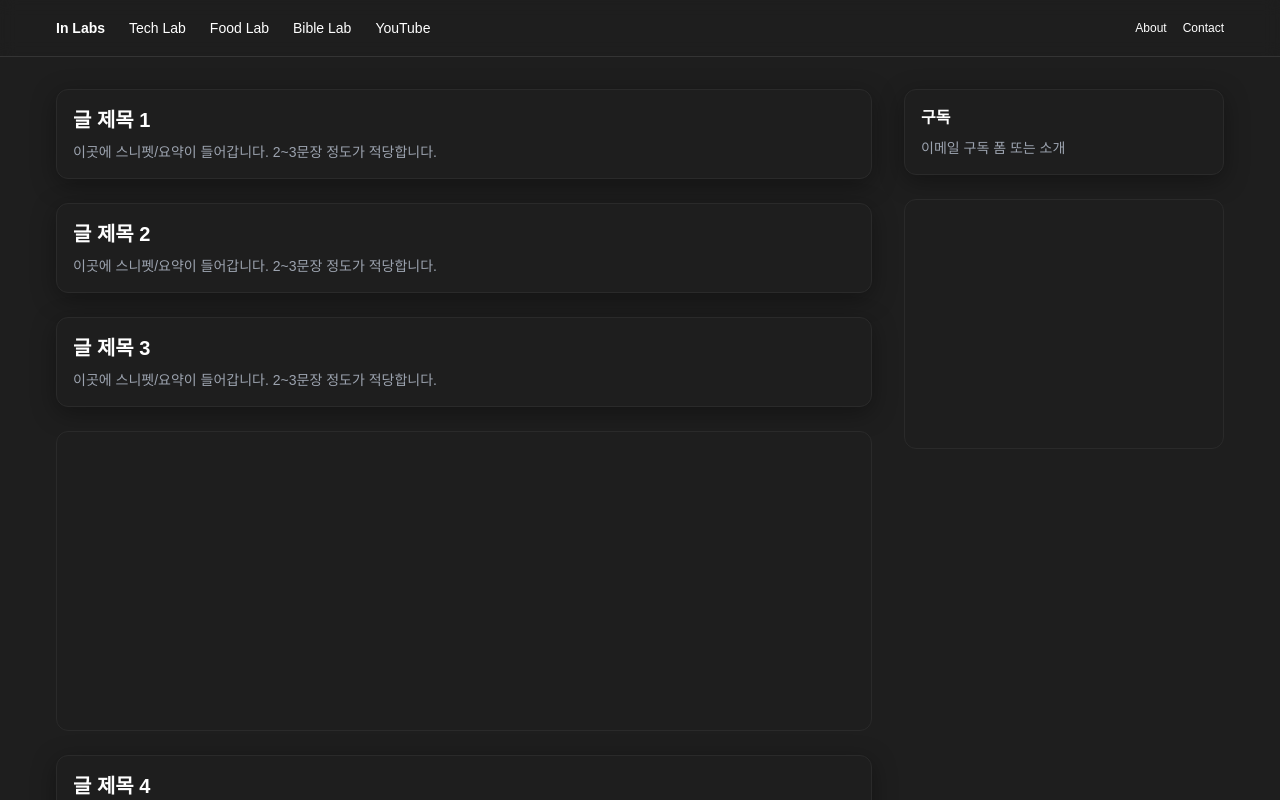
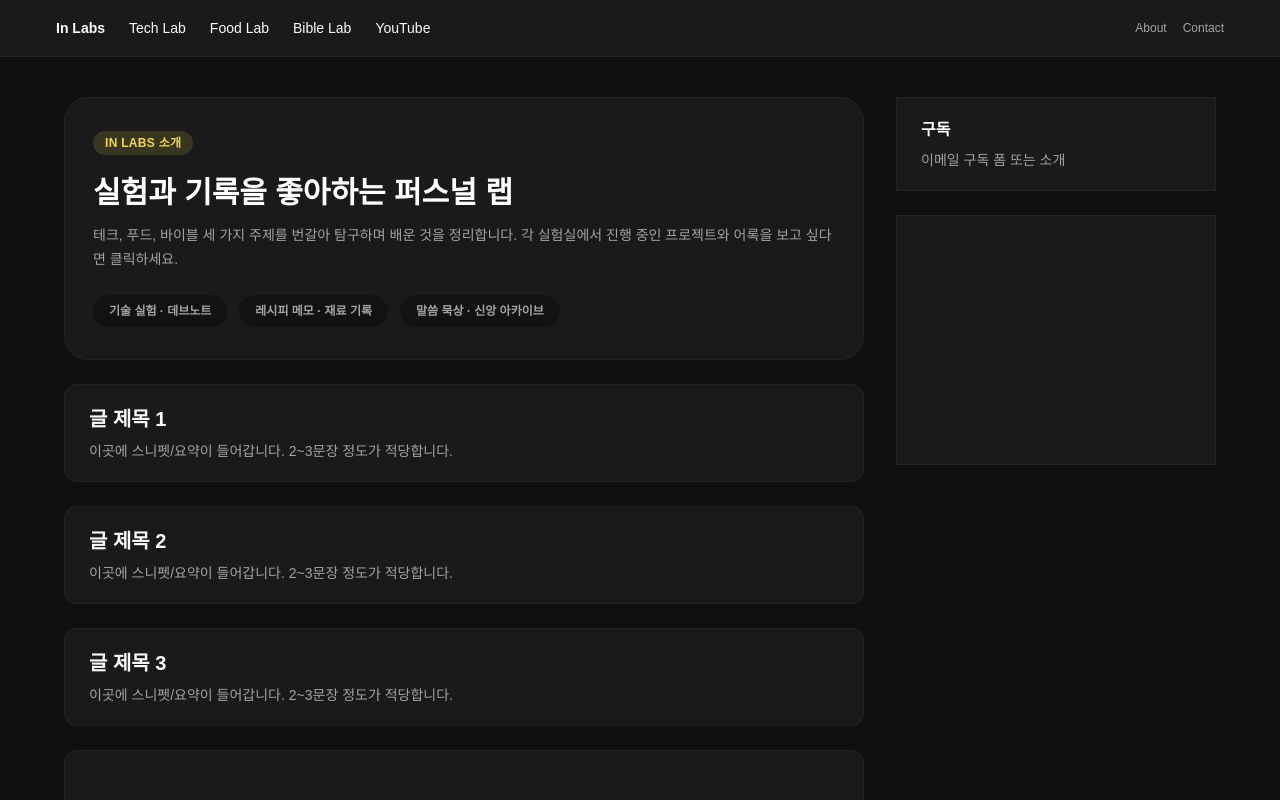
Before and after one commit to in63119/in-labs, a Next.js app: page / in a window 1280 px wide. Shown: the top 800 px of the page. Built offline with nearby package versions, Linux system fonts and the light colour scheme.

Commit message:
main page setting

```diff
--- a/src/app/bible-lab/page.tsx
+++ b/src/app/bible-lab/page.tsx
@@ -45,7 +45,7 @@ export default function BibleLabIndex() {
         {POSTS.map((post) => (
           <li
             key={post.slug}
-            className="rounded-xl border border-[#2A2A2A] bg-[#1E1E1E] p-4 transition hover:shadow-[var(--shadow-card)]"
+            className="border border-[color:var(--color-border-strong)] bg-[color:var(--color-charcoal-plus)] px-5 py-4 transition"
           >
             <time className="block text-xs text-[color:var(--color-subtle)]">
               {post.date}
--- a/src/app/globals.css
+++ b/src/app/globals.css
@@ -1,16 +1,19 @@
 @import "tailwindcss";
 
 :root {
-  --color-charcoal: #1e1e1e;
-  --color-charcoal-plus: #2a2a2a;
-  --color-ink: #ffffff;
-  --color-subtle: #9ca3af;
-  --color-accent: #f2d74b;
-  --color-accent-hover: #e9c93a;
+  --color-charcoal: #101010; /* Deep void */
+  --color-charcoal-plus: #1a1a1a; /* Raised surface */
+  --color-ink: #f9fafb;
+  --color-subtle: #a3a3a3;
+  --color-accent: #f2d74b; /* Signature yellow */
+  --color-accent-hover: #f6df68;
+  --color-accent-soft: #2a250f;
   --color-border: rgba(255, 255, 255, 0.08);
-  --color-border-strong: #2a2a2a;
-  --color-badge-bg: rgba(242, 215, 75, 0.15);
-  --shadow-card: 0 6px 24px rgba(0, 0, 0, 0.35);
+  --color-border-strong: #242424;
+  --color-badge-bg: rgba(242, 215, 75, 0.14);
+  --color-info: #60a5fa;
+  --color-success: #58d497;
+  --color-danger: #f87171;
 }
 
 @theme inline {
--- a/src/app/layout.tsx
+++ b/src/app/layout.tsx
@@ -30,45 +30,47 @@ export default function RootLayout({
           </>
         )}
       </head>
-      <body className="min-h-screen bg-[#1E1E1E] text-white">
-        <header className="border-b border-white/10 bg-[#1E1E1E]/90 backdrop-blur">
-          <nav className="mx-auto max-w-[1200px] px-4 h-14 flex items-center gap-6 text-sm">
+      <body className="min-h-screen bg-[color:var(--color-charcoal)] text-[color:var(--color-ink)]">
+        <header className="border-b border-[color:var(--color-border-strong)] bg-[color:var(--color-charcoal-plus)]">
+          <nav className="mx-auto max-w-[1200px] px-4 h-14 flex items-center gap-6 text-sm text-[color:var(--color-ink)]">
             <Link
               href="/"
-              className="font-semibold text-white hover:text-[#F2D74B]"
+              className="font-semibold text-[color:var(--color-ink)] transition-colors"
             >
               In Labs
             </Link>
-            <Link href="/tech-lab" className="hover:text-[#F2D74B]">
+            <Link href="/tech-lab" className="transition-colors">
               Tech Lab
             </Link>
-            <Link href="/food-lab" className="hover:text-[#F2D74B]">
+            <Link href="/food-lab" className="transition-colors">
               Food Lab
             </Link>
-            <Link href="/bible-lab" className="hover:text-[#F2D74B]">
+            <Link href="/bible-lab" className="transition-colors">
               Bible Lab
             </Link>
-            <Link href="/youtube" className="hover:text-[#F2D74B]">
+            <Link href="/youtube" className="transition-colors">
               YouTube
             </Link>
-            <div className="ml-auto flex items-center gap-4 text-xs">
-              <Link href="/about" className="hover:text-[#F2D74B]">
+            <div className="ml-auto flex items-center gap-4 text-xs text-[color:var(--color-subtle)]">
+              <Link href="/about" className="transition-colors">
                 About
               </Link>
-              <Link href="/contact" className="hover:text-[#F2D74B]">
+              <Link href="/contact" className="transition-colors">
                 Contact
               </Link>
             </div>
           </nav>
         </header>
-        <main className="mx-auto max-w-[1200px] px-4 py-8">{children}</main>
-        <footer className="mt-16 border-t border-white/10 bg-[#1E1E1E]">
+        <main className="mx-auto mt-10 max-w-[1200px] space-y-10 px-6 pb-16">
+          {children}
+        </main>
+        <footer className="mt-16 border-t border-[color:var(--color-border-strong)] bg-[color:var(--color-charcoal)]">
           <div className="mx-auto max-w-[1200px] px-4 py-8 text-sm text-[color:var(--color-subtle)] flex flex-wrap gap-4">
             <span>© {new Date().getFullYear()} In Labs</span>
-            <Link href="/privacy" className="hover:text-[#F2D74B]">
+            <Link href="/privacy">
               Privacy
             </Link>
-            <Link href="/terms" className="hover:text-[#F2D74B]">
+            <Link href="/terms">
               Terms
             </Link>
           </div>
--- a/src/app/page.tsx
+++ b/src/app/page.tsx
@@ -1,16 +1,49 @@
 // app/page.tsx
+import Link from "next/link";
+
 import AdSlot from "@/components/AdSlot";
 
 export default function HomePage() {
   return (
     <div className="grid grid-cols-1 lg:grid-cols-[minmax(0,1fr)_320px] gap-8">
-      {/* Left: List */}
+      {/* Left column */}
+      <div className="space-y-6">
+        <Link
+          href="/about"
+          aria-label="In Labs 소개 페이지로 이동"
+          className="block overflow-hidden rounded-3xl border border-[color:var(--color-border-strong)] bg-[color:var(--color-charcoal-plus)] px-7 py-8"
+        >
+          <div className="inline-flex items-center gap-2 rounded-full bg-[color:var(--color-badge-bg)] px-3 py-1 text-xs font-semibold uppercase tracking-wide text-[color:var(--color-accent)]">
+            In Labs 소개
+          </div>
+          <h1 className="mt-5 text-3xl font-bold text-white">
+            실험과 기록을 좋아하는 퍼스널 랩
+          </h1>
+          <p className="mt-3 text-sm leading-6 text-[color:var(--color-subtle)]">
+            테크, 푸드, 바이블 세 가지 주제를 번갈아 탐구하며 배운 것을
+            정리합니다. 각 실험실에서 진행 중인 프로젝트와 어록을 보고 싶다면
+            클릭하세요.
+          </p>
+          <div className="mt-6 flex flex-wrap gap-3 text-xs font-semibold text-[color:var(--color-subtle)]">
+            <span className="flex items-center gap-2 rounded-full bg-black/30 px-4 py-2">
+              기술 실험 · 데브노트
+            </span>
+            <span className="flex items-center gap-2 rounded-full bg-black/30 px-4 py-2">
+              레시피 메모 · 재료 기록
+            </span>
+            <span className="flex items-center gap-2 rounded-full bg-black/30 px-4 py-2">
+              말씀 묵상 · 신앙 아카이브
+            </span>
+          </div>
+        </Link>
+
+        {/* Post feed */}
         <section className="space-y-6">
           {/* 카드 1~3 */}
           {[1, 2, 3].map((i) => (
             <article
               key={i}
-            className="rounded-xl border border-[#2A2A2A] bg-[#1E1E1E] p-4 shadow-[var(--shadow-card)]"
+              className="rounded-xl border border-[color:var(--color-border-strong)] bg-[color:var(--color-charcoal-plus)] px-6 py-5"
             >
               <h2 className="text-xl font-semibold">글 제목 {i}</h2>
               <p className="mt-2 text-sm text-[color:var(--color-subtle)]">
@@ -23,14 +56,14 @@ export default function HomePage() {
           <AdSlot
             slotId="YOUR_SLOT_ID_INFEED_1"
             minHeight={300}
-          className="rounded-xl border border-[#2A2A2A] bg-[#1E1E1E] p-4"
+            className="rounded-xl border border-[color:var(--color-border-strong)] bg-[color:var(--color-charcoal-plus)] px-6 py-5"
           />
 
           {/* 카드 4~8 */}
           {[4, 5, 6, 7, 8].map((i) => (
             <article
               key={i}
-            className="rounded-xl border border-[#2A2A2A] bg-[#1E1E1E] p-4 shadow-[var(--shadow-card)]"
+              className="rounded-xl border border-[color:var(--color-border-strong)] bg-[color:var(--color-charcoal-plus)] px-6 py-5"
             >
               <h2 className="text-xl font-semibold">글 제목 {i}</h2>
               <p className="mt-2 text-sm text-[color:var(--color-subtle)]">
@@ -43,13 +76,14 @@ export default function HomePage() {
           <AdSlot
             slotId="YOUR_SLOT_ID_INFEED_2"
             minHeight={300}
-          className="rounded-xl border border-[#2A2A2A] bg-[#1E1E1E] p-4"
+            className="rounded-xl border border-[color:var(--color-border-strong)] bg-[color:var(--color-charcoal-plus)] px-6 py-5"
           />
         </section>
+      </div>
 
       {/* Right: Sidebar (데스크톱 전용) */}
       <aside className="hidden lg:block space-y-6">
-        <section className="rounded-xl border border-[#2A2A2A] bg-[#1E1E1E] p-4 shadow-[var(--shadow-card)]">
+        <section className="border border-[color:var(--color-border-strong)] bg-[color:var(--color-charcoal-plus)] px-6 py-5">
           <h3 className="font-semibold text-white">구독</h3>
           <p className="mt-2 text-sm text-[color:var(--color-subtle)]">
             이메일 구독 폼 또는 소개
@@ -60,7 +94,7 @@ export default function HomePage() {
         <AdSlot
           slotId="YOUR_SLOT_ID_SIDEBAR"
           minHeight={250}
-          className="rounded-xl border border-[#2A2A2A] bg-[#1E1E1E] p-4"
+          className="border border-[color:var(--color-border-strong)] bg-[color:var(--color-charcoal-plus)] px-6 py-5"
         />
       </aside>
     </div>
--- a/src/app/tech-lab/[slug]/page.tsx
+++ b/src/app/tech-lab/[slug]/page.tsx
@@ -16,7 +16,7 @@ export default function PostPage() {
       <AdSlot
         slotId="YOUR_SLOT_ID_INARTICLE_1"
         minHeight={320}
-        className="my-6 rounded-xl border border-[#2A2A2A] bg-[#1E1E1E] p-4"
+        className="my-6 border border-[color:var(--color-border-strong)] bg-[color:var(--color-charcoal-plus)] px-6 py-5"
       />
 
       <p className="text-base text-[color:var(--color-subtle)]">
@@ -27,10 +27,10 @@ export default function PostPage() {
       <AdSlot
         slotId="YOUR_SLOT_ID_INARTICLE_2"
         minHeight={320}
-        className="my-6 rounded-xl border border-[#2A2A2A] bg-[#1E1E1E] p-4"
+        className="my-6 border border-[color:var(--color-border-strong)] bg-[color:var(--color-charcoal-plus)] px-6 py-5"
       />
 
-      <section className="rounded-xl border border-[#2A2A2A] bg-[#1E1E1E] p-4 shadow-[var(--shadow-card)]">
+      <section className="border border-[color:var(--color-border-strong)] bg-[color:var(--color-charcoal-plus)] px-6 py-5">
         <h2 className="font-semibold text-white">관련 글</h2>
         <ul className="list-disc pl-5 text-sm text-[color:var(--color-subtle)]">
           <li className="text-[color:var(--color-subtle)]">관련 글 A</li>
@@ -42,7 +42,7 @@ export default function PostPage() {
       <AdSlot
         slotId="YOUR_SLOT_ID_BOTTOM"
         minHeight={250}
-        className="rounded-xl border border-[#2A2A2A] bg-[#1E1E1E] p-4"
+        className="border border-[color:var(--color-border-strong)] bg-[color:var(--color-charcoal-plus)] px-6 py-5"
       />
     </article>
   );
--- a/src/app/youtube/page.tsx
+++ b/src/app/youtube/page.tsx
@@ -11,8 +11,8 @@ export default function YouTubeHub() {
 
       <article className="grid gap-6 md:grid-cols-2">
         {/* 각 카드에 영상 iframe + 텍스트 설명(요약/포인트) */}
-        <div className="space-y-3 rounded-xl border border-[#2A2A2A] bg-[#1E1E1E] p-4 shadow-[var(--shadow-card)]">
-          <div className="aspect-video overflow-hidden rounded-lg bg-black">
+        <div className="space-y-3 border border-[color:var(--color-border-strong)] bg-[color:var(--color-charcoal-plus)] p-5">
+          <div className="aspect-video overflow-hidden bg-black">
             <iframe
               className="w-full h-full"
               src="https://www.youtube.com/embed/VIDEO_ID"
```
Lines whose indentation alone changed are shown as unchanged.
